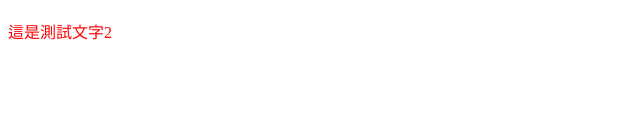
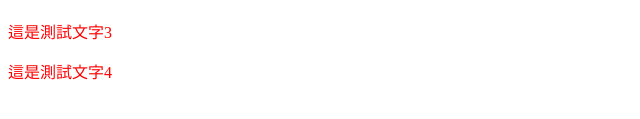
Before and after one commit to chyiching/hahow-git, a plain HTML site: page index2.htm in a window 1280 px wide. Shown: the part 259-378 px from the top of the page, without its empty margins (0-640 px from the left). Drawn offline with Linux system fonts and the light colour scheme.

Commit message:
Remove 000, add 999, modify index2.htm

```diff
--- a/index2.htm
+++ b/index2.htm
@@ -9,6 +9,7 @@
     <h1>大家好</h1>
     <h1>大家好</h1>
     <h1>大家好</h1>
-    <p class="red-color">這是測試文字2</p>
+    <p class="red-color">這是測試文字3</p>
+    <p class="red-color">這是測試文字4</p>
   </body>
 </html>
```
Also changed, not shown: 2 other files.
